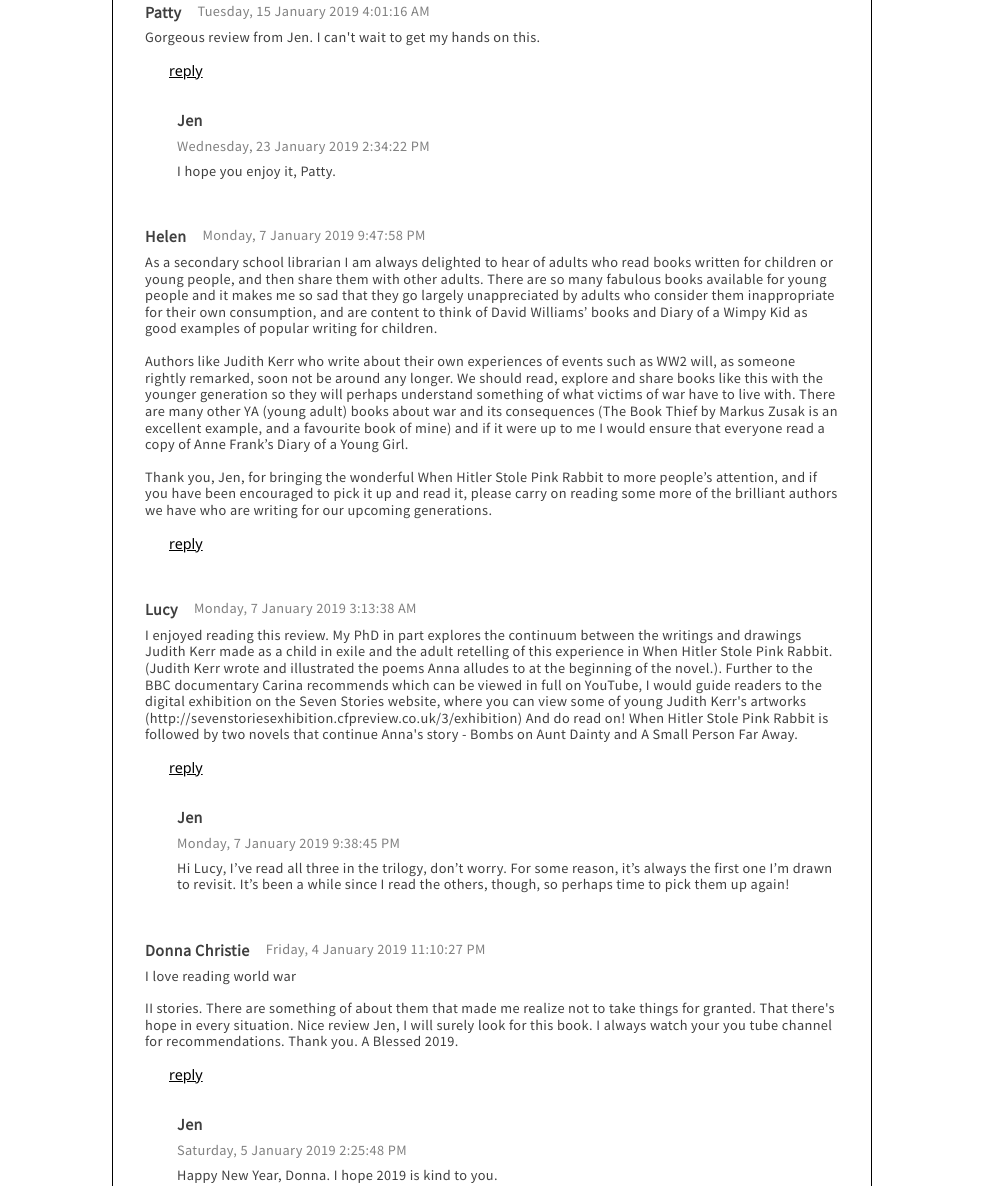
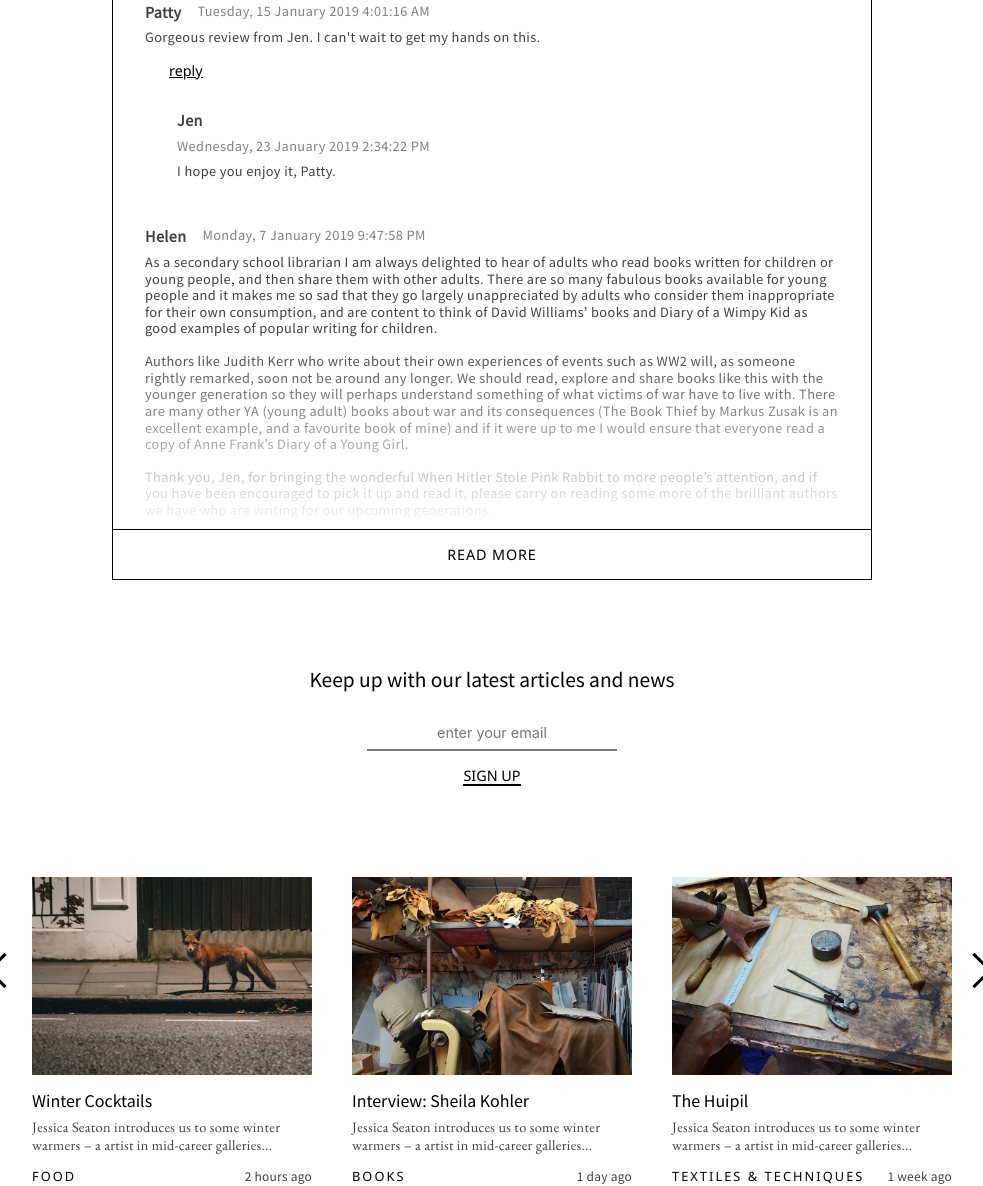
Before and after one commit to SandyWyper/TOAST-Audition, a website: page index.html in a window 1280 px wide. Shown: the part 5410-6596 px from the top of the page, without its empty margins (148-1131 px from the left). Drawn offline with nearby package versions, Linux system fonts and the light colour scheme.

Commit message:
read-more button added to comments section

```diff
--- a/index.html
+++ b/index.html
@@ -124,8 +124,12 @@
       </div>
 
       <!-- Comments Section -->
-      <section class="row justify-content-center">
-        <div id="article-comments" class="article-comments col-11 col-lg-8"><h3 class="pointer tight">comment here</h3></div>
+      <section class="row justify-content-center mb-8">
+        <div id="article-comments" class="article-comments collapsed col-11 col-lg-8">
+          <div class="overlay"></div>
+          <h3 class="pointer tight">comment here</h3>
+        </div>
+        <div id="read-more-comments" class="read-more d-flex justify-content-center col-11 col-lg-8"><h3 class="pointer tight mb-0 py-3">read more</h3></div>
       </section>
 
       <!-- News Letter signup -->
--- a/styles/styles.css
+++ b/styles/styles.css
@@ -53,10 +53,81 @@
 .article-comments {
   border: 1px solid black;
   padding: 3rem 2rem;
-  margin-bottom: 4rem;
   overflow: hidden;
+  position: relative;
+  max-height: 3000px;
+  transition: all 1s ease-in;
+  overflow-y: scroll;
 }
 
+/* -------------------------------------------------- scroll bar */
+/* Works on Chrome/Edge/Safari */
+.article-comments::-webkit-scrollbar {
+  width: 12px;
+}
+.article-comments::-webkit-scrollbar-track {
+  background: white;
+}
+.article-comments::-webkit-scrollbar-thumb {
+  background-color: grey;
+  border-radius: 0px;
+  border: 3px solid white;
+}
+.article-comments {
+  scrollbar-width: thin;
+  scrollbar-color: grey white;
+}
+
+/* Works on Chrome/Edge/Safari */
+.article-comments::-webkit-scrollbar {
+  width: 12px;
+}
+.article-comments::-webkit-scrollbar-track {
+  background: white;
+}
+.article-comments::-webkit-scrollbar-thumb {
+  background-color: grey;
+  border-radius: 0px;
+  border: 3px solid white;
+}
+
+.article-comments::-webkit-scrollbar {
+  width: 12px; /* width of the entire scrollbar */
+}
+.article-comments::-webkit-scrollbar-track {
+  background: white; /* color of the tracking area */
+}
+.article-comments::-webkit-scrollbar-thumb {
+  background-color: grey; /* color of the scroll thumb */
+  border-radius: 0px; /* roundness of the scroll thumb */
+  border: 3px solid white; /* creates padding around scroll thumb */
+}
+/* -------------------------------------------------- scroll bar */
+
+.collapsed {
+  max-height: 750px;
+  background: rgb(255, 255, 255);
+  overflow-y: hidden;
+}
+.overlay {
+  position: absolute;
+  left: 0;
+  right: 0;
+  top: 75%;
+  bottom: 0;
+
+  background: rgb(255, 255, 255);
+  background: linear-gradient(180deg, rgba(255, 255, 255, 0) 0%, rgba(255, 255, 255, 0.9444152661064426) 96%, rgba(255, 255, 255, 1) 100%);
+  z-index: 10;
+}
+.read-more {
+  /* margin-bottom: 4rem; */
+  border-left: 1px solid black;
+  border-right: 1px solid black;
+  border-bottom: 1px solid black;
+  text-align: center;
+  /* position: relative; */
+}
 /* typography */
 * {
   color: var(--textColor);
@@ -122,6 +193,9 @@ p,
   color: rgb(63, 63, 63);
   letter-spacing: 0.03em;
   line-height: 1.3;
+}
+.mb-8 {
+  margin-bottom: 5.5rem;
 }
 .lead {
   font-size: 1.5rem;
```
Also changed, not shown: src/index.js (+13 -0 lines), src/lib/removeClass.js (added, +7 -0 lines).
